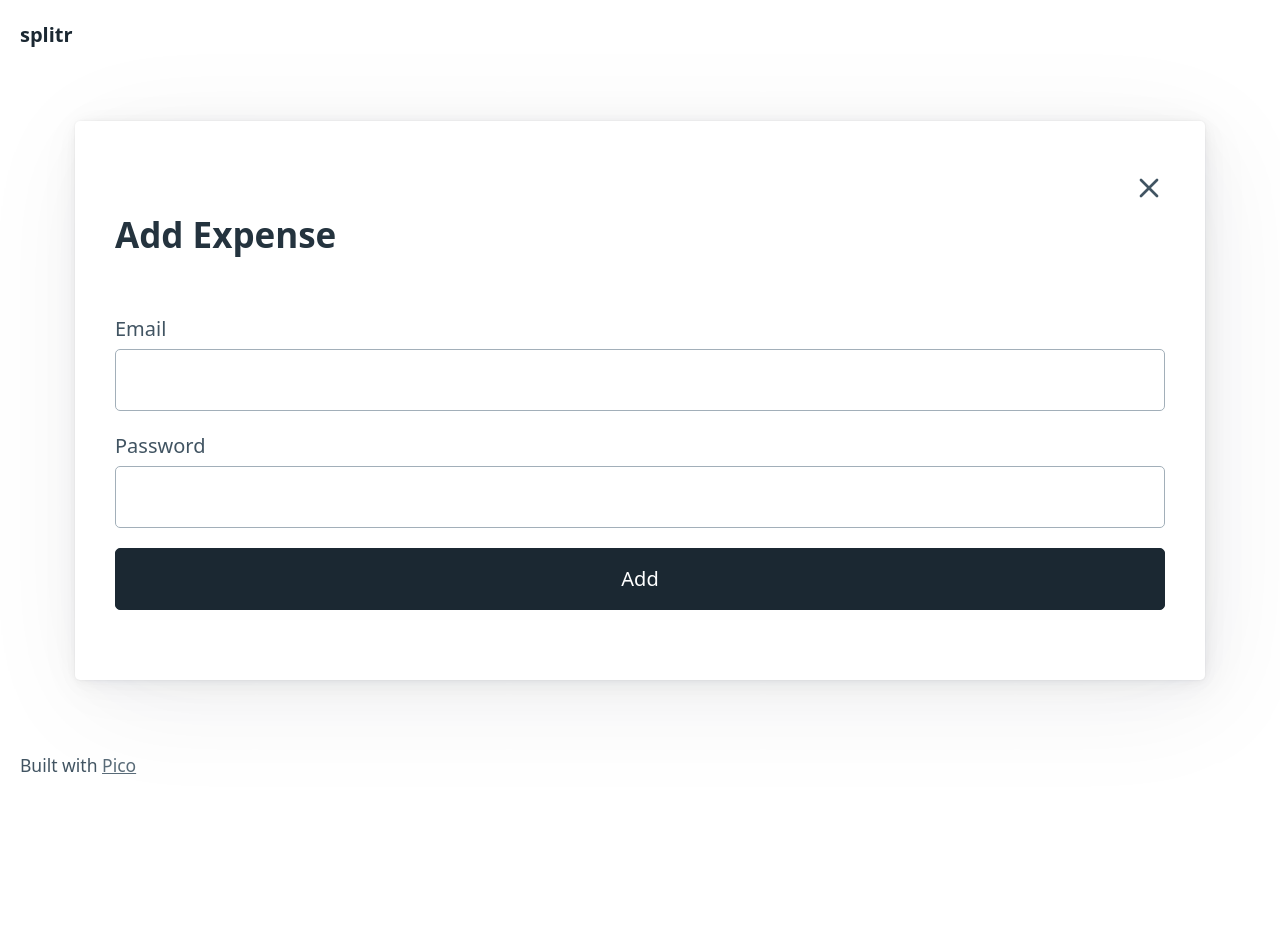
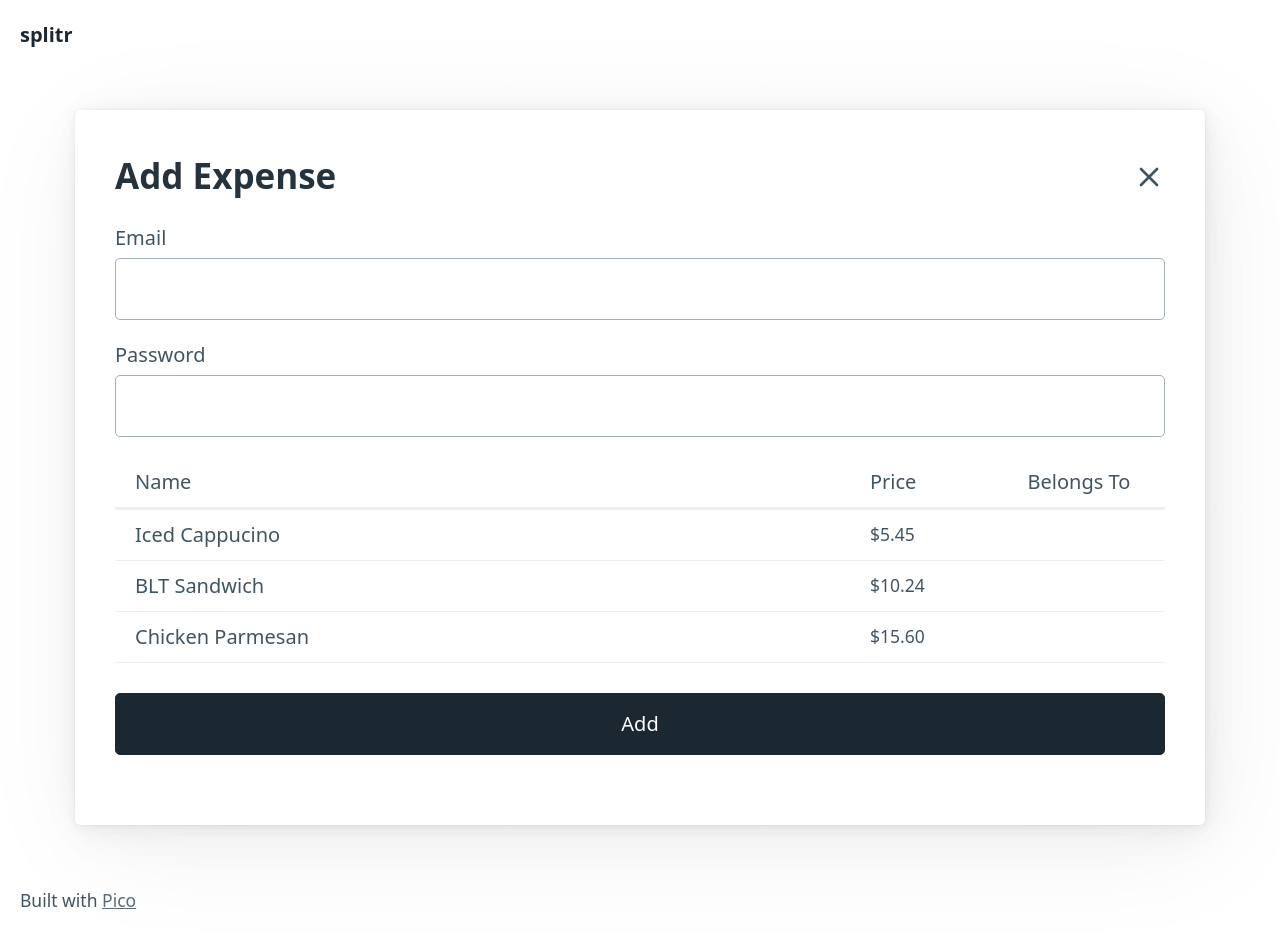
Before and after one commit to splitrio/splitr, a React (Create React App) app in the folder web/: page /expense in a window 1280 px wide. Before the commit the page ends 800 px from the top, so only its background shows below. Built offline with nearby package versions, Linux system fonts and the light colour scheme.

Commit message:
feat: more playing around with expenses

```diff
--- a/web/src/index.scss
+++ b/web/src/index.scss
@@ -1,6 +1,32 @@
 @use '../node_modules/@picocss/pico/css/pico.min.css';
 
-html, body, #root {
+h1 {
+    --font-size: 2rem;
+    --typography-spacing-vertical: 1.5rem;
+}
+
+h2 {
+    --typography-spacing-vertical: 1rem;
+}
+
+h3 {
+    --font-size: 1.5rem;
+    --typography-spacing-vertical: 0.75rem;
+}
+
+h4 {
+    --font-size: 1.25rem;
+    --typography-spacing-vertical: 0.5rem;
+}
+
+h5 {
+    --font-size: 1.125rem;
+    --typography-spacing-vertical: 0.33rem;
+}
+
+html,
+body,
+#root {
     height: 100%;
     width: 100%;
 }
--- a/web/src/routes/dashboard.js
+++ b/web/src/routes/dashboard.js
@@ -6,15 +6,15 @@ export default function Dashboard() {
     useTitle("Welcome");
     const navigate = useNavigate();
     return (
-        <div>
+        <>
             <hgroup>
-                <h1 className="title">Welcome to splitr</h1>
+                <h1 className="title">Welcome</h1>
                 <h2>Tap below to enter an expense</h2>
             </hgroup>
             <div className="grid">
                 <button className="contrast"><FaReceipt /> Scan Receipt</button>
                 <button className="contrast" onClick={() => navigate('/expense')}><FaPlus /> Other Expense</button>
             </div>
-        </div>
+        </>
     )
 }
--- a/web/src/routes/expense.js
+++ b/web/src/routes/expense.js
@@ -7,9 +7,11 @@ import './expense.scss';
 export default function Expense() {
     const navigate = useNavigate();
     return (
-        <div>
-            <span id="back"><FiX onClick={() => navigate(-1)} /></span>
-            <h2>Add Expense</h2>
+        <>
+            <nav>
+                <h2>Add Expense</h2>
+                <span id="back"><FiX onClick={() => navigate(-1)} /></span>
+            </nav>
             <Formik
                 initialValues={{ email: '', password: '' }}
                 validate={values => {
@@ -33,17 +35,48 @@ export default function Expense() {
                 {({ touched, errors, isSubmitting }) => (
                     <Form>
                         <label htmlFor="email">Email</label>
-                        <Field type="email" name="email" aria-invalid={touched.email && !!errors.email}/>
+                        <Field type="email" name="email" aria-invalid={touched.email && !!errors.email} />
                         <ErrorMessage name="email" component="small" />
                         <label htmlFor="password">Password</label>
                         <Field type="password" name="password" />
                         <ErrorMessage name="password" component="small" />
+                        <table>
+                            <colgroup>
+                                <col span="1" style={{width: 70 + '%'}} />
+                                <col span="1" style={{width: 15 + '%'}} />
+                                <col span="1" style={{width: 15 + '%'}} />
+                            </colgroup>
+                            <thead>
+                                <tr>
+                                    <th scope="col">Name</th>
+                                    <th scope="col">Price</th>
+                                    <th scope="col">Belongs To</th>
+                                </tr>
+                            </thead>
+                            <tbody>
+                                <tr>
+                                    <th scope="row">Iced Cappucino</th>
+                                    <td>$5.45</td>
+                                    <td></td>
+                                </tr>
+                                <tr>
+                                    <th scope="row">BLT Sandwich</th>
+                                    <td>$10.24</td>
+                                    <td></td>
+                                </tr>
+                                <tr>
+                                    <th scope="row">Chicken Parmesan</th>
+                                    <td>$15.60</td>
+                                    <td></td>
+                                </tr>
+                            </tbody>
+                        </table>
                         <button className="contrast" type="submit" disabled={isSubmitting}>
                             Add
                         </button>
                     </Form>
                 )}
             </Formik>
-        </div>
+        </>
     );
 }
--- a/web/src/routes/expense.scss
+++ b/web/src/routes/expense.scss
@@ -1,5 +1,4 @@
 #back {
-    display: block;
     text-align: right;
     cursor: pointer;
     font-size: 32px;
```
